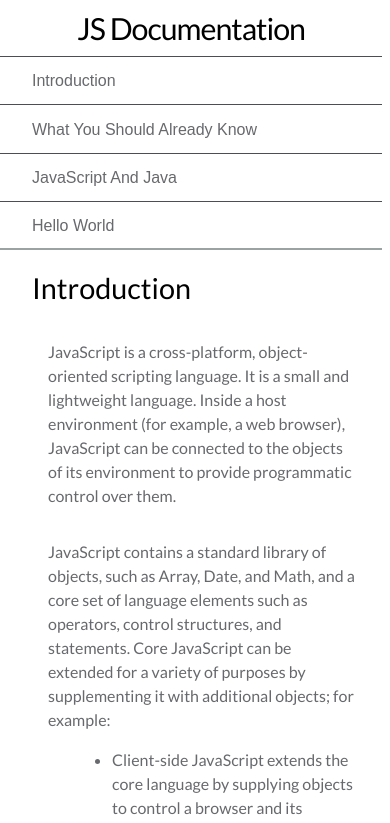
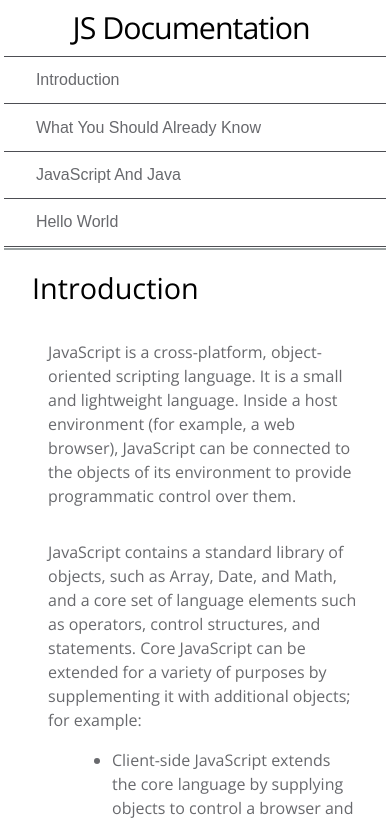
Before and after one commit to pavelFaraday/Technical-Documentation-Page-FreeCodeCamp, a plain HTML site: page index.html in a window 390 px wide. Shown: the top 823 px of the page. Drawn offline with nearby package versions, Linux system fonts and the light colour scheme.

Commit message:
Finish all

```diff
--- a/index.html
+++ b/index.html
@@ -7,10 +7,10 @@
     <title>Technical Documentation Page | FreeCodeCamp</title>
 </head>
 <body>
+        <div class="flex">
 
-        <div class="flex">
             <!-- item-1 -->
-            <nav id="navbar" class="flex_item_nav">
+            <nav id="navbar">
                 <h1>JS Documentation</h1>
                 <ul>
                     <li><a href="#Introduction" class="nav-link">introduction</a></li>
@@ -224,7 +224,7 @@
 
                         <p>Lorem ipsum dolor sit amet consectetur adipisicing elit. Minima sit iure perspiciatis minus vero. Distinctio commodi dolores consectetur esse labore placeat molestiae nam iusto consequuntur. Autem officiis fugiat non amet.</p>
                     </div>
-<!-- ---- -->
+
                     <!-- Main Section Item_12 -->
                     <div class="main-section" id="Lorem2">
                         <header>
@@ -269,8 +269,6 @@
                         <p>Lorem ipsum dolor sit amet consectetur adipisicing elit. Minima sit iure perspiciatis minus vero. Distinctio commodi dolores consectetur esse labore placeat molestiae nam iusto consequuntur. Autem officiis fugiat non amet.</p>
                     </div>
 
-
         </div>
-    </main>
 </body>
 </html>
--- a/style.css
+++ b/style.css
@@ -1,5 +1,5 @@
 /* Global styles */
-@import url('https://fonts.googleapis.com/css2?family=Lato&display=swap');
+@import url('https://fonts.googleapis.com/css2?family=Open+Sans&display=swap');
 
 * {
     margin: 0;
@@ -10,9 +10,9 @@
     text-decoration: none;
 }
 body {
-  font-family: 'Lato', sans-serif;
-  background-color: var(--Body_background_color);
-  line-height: 1.5rem;
+    font-family: "Open Sans", Arial, sans-serif;
+    background-color: var(--Body_background_color);
+    line-height: 1.5rem;
 }
 :root {
     --Body_background_color: rgb(255,255,255);
@@ -35,29 +35,33 @@
     width: 310px;
     height: 100%;
 }
-.flex_item_nav h1 {
+#navbar h1 {
     font-weight: 100;
     text-align: center;
     font-size: 1.9rem;
     letter-spacing: -1px;
     padding: 1rem;
 }
-.flex_item_nav ul {
+#navbar ul {
     width: 100%;
     height: 90vh;
+    padding: 0;
     overflow-y: auto;
     overflow-x: hidden;
 }
-.flex_item_nav ul li {
+#navbar ul li {
     display: block;
     border-top: 1px solid rgb(77,78,83);
     padding: .7rem 0rem .7rem 2rem;
+    position: relative;
+    width: 100%;
 }
-.flex_item_nav ul li a{
+#navbar ul li a{
     color: var(--Font_color_P);
     text-transform: capitalize;
     font-size: 1rem;
     font-family: sans-serif;
+    display: block;
 }
 
 #main-doc {
@@ -94,26 +98,18 @@
     color: var(--Font_color_P);
 }
 
+/* @Media */
 @media screen and (max-width: 700px) {
-    .flex {
-        display: block;
-    };
-
-    /* It doesn't work !!!! */
     #navbar {
         position: absolute;
         top: 0;
         padding: 0;
         margin: 0;
         width: 100%;
-        max-height: 275px;
         border: none;
         z-index: 1;
-        border-bottom: 2px solid;
     }
-     /* It doesn't work !!!! */
-
-    .flex_item_nav h1{
+    #navbar h1{
         width: 98vw;
         text-align: center;
     }
@@ -124,7 +120,7 @@
         margin-top: 220px;
         z-index: -1;
     }
-    .flex_item_nav ul {
+    #navbar ul {
         width: 98vw;
         height: 194px;
         margin: 0 auto;
```
Lines whose indentation alone changed are shown as unchanged.
